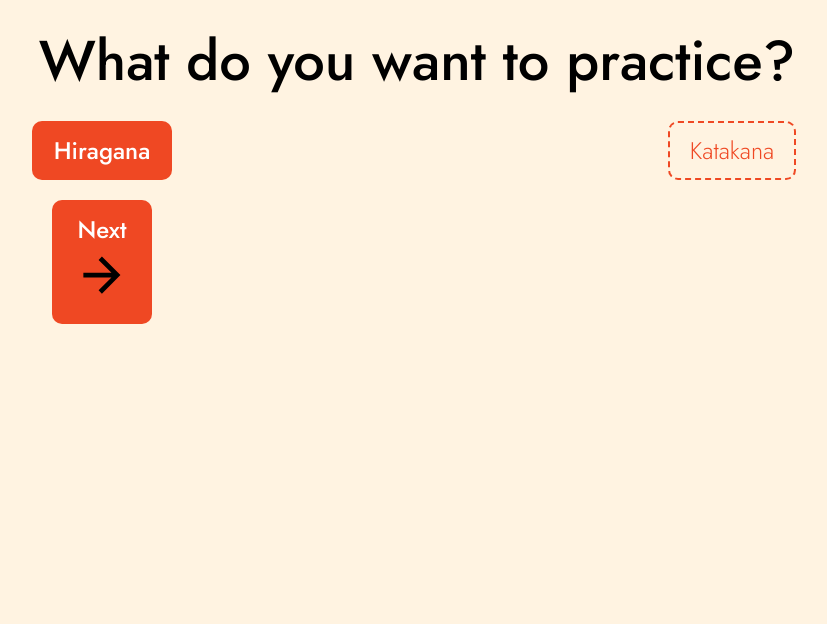
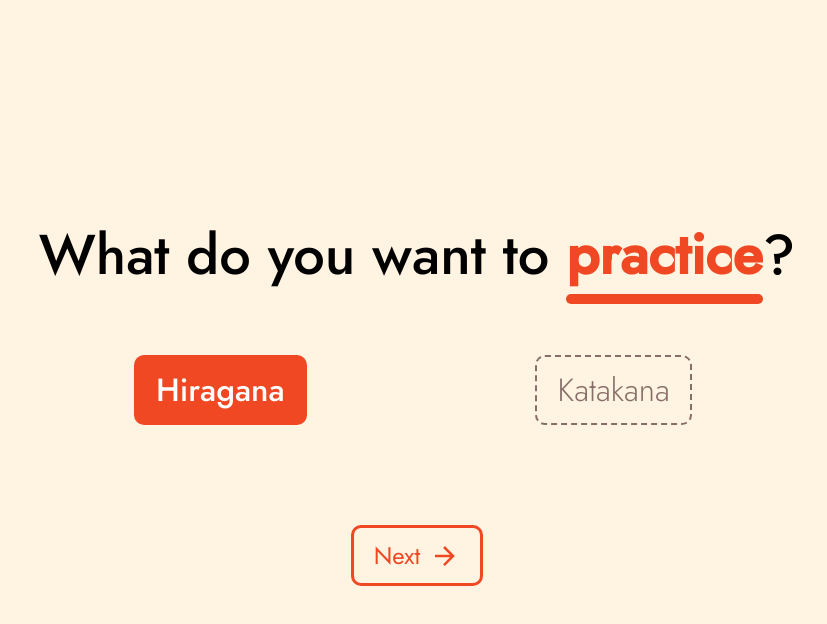
Before and after one commit to federicaercole/kana-app, a React (Create React App) app: page / in a window 1280 px wide. Shown: the top 624 px of the page, without its empty margins (223-1050 px from the left). Built offline with nearby package versions, Linux system fonts and the light colour scheme.

Commit message:
Fix style and add animations

```diff
--- a/src/index.css
+++ b/src/index.css
@@ -1,4 +1,7 @@
 @import url('https://fonts.googleapis.com/css2?family=Jost:wght@300;400;500');
+@import url('https://fonts.googleapis.com/css2?family=Noto+Sans+JP');
+
+/* Basic styles and containers*/
 
 :root {
   --primary-color: #EF4823;
@@ -15,49 +18,97 @@
 body {
   font-family: 'Jost', sans-serif;
   background-color: var(--background);
-  accent-color: var(--primary-color);
   font-size: 1.3rem;
+}
+
+#app {
+  display: grid;
+  grid-template-rows: 1fr auto;
+  min-height: 100vh;
+  justify-items: center;
+  align-items: center;
 }
 
 main {
   display: grid;
-  grid-template-columns: 1fr 1fr;
-  gap: 20px;
+  grid-template-columns: repeat(2, minmax(0, 1fr));
+  column-gap: 30px;
   justify-items: center;
-  align-items: center;
+  align-items: stretch;
   padding: 20px;
-}
-
-h1 {
-  font-size: 3.5rem;
-  font-weight: 500;
-}
-
-h1,
-h1+p,
-h2,
-h2+p,
-p {
-  grid-column: 1/3;
-  text-align: center;
+  margin-top: 70px;
 }
 
 main>div {
   grid-column: 1/3;
-  padding: 10px;
+  padding: 15px;
   border-bottom: 2px solid var(--secondary-color);
   display: flex;
   justify-content: flex-start;
   justify-self: stretch;
 }
 
-main>div label {
-  font-size: 1.3rem;
+main>div:first-of-type {
+  margin-top: 30px;
 }
+
+.allKana {
+  grid-column: 1/3;
+  margin-bottom: 30px;
+  font-weight: 500;
+  border-radius: 15px;
+  border: 3px solid var(--secondary-color);
+  justify-self: center;
+}
+
+/*Text*/
+
+h1 {
+  font-size: 2.5rem;
+  font-weight: 500;
+  margin-bottom: 40px;
+}
+
+h1,
+h1+p,
+p {
+  grid-column: 1/3;
+  text-align: center;
+}
+
+p {
+  font-size: 1.6rem;
+}
+
+.highlight {
+  color: var(--primary-color);
+  position: relative;
+  font-weight: 700;
+}
+
+.highlight::after {
+  content: "";
+  background-color: var(--primary-color);
+  height: 10px;
+  display: block;
+  border-radius: 20px;
+  position: absolute;
+  inset: 60px 0 0 0;
+}
+
+p>.highlight::after {
+  inset: 35px 0 0 0;
+}
+
+/*Input and labels*/
 
 label[for="numberOfWords"],
 select {
-  grid-column: 1/3;
+  align-self: center;
+}
+
+main>div:last-of-type:not(.score) {
+  border-bottom: none;
   justify-self: center;
 }
 
@@ -67,90 +118,13 @@ select {
   padding: 10px;
   border-radius: 10px;
   font-size: 1.2rem;
-}
-
-.highlight {}
-
-button {
-  border-radius: 10px;
-  background-color: #EF4823;
-  border-color: transparent;
-  padding: 10px 20px;
-  font-family: inherit;
-  font-size: 1.5rem;
-  font-weight: 500;
-  color: white;
-  cursor: pointer;
-}
-
-button.inactive {
-  font-weight: 300;
-  background-color: var(--background);
-  border: 2px dashed var(--primary-color);
-  color: var(--primary-color);
-}
-
-button:hover {
-  background-color: var(--secondary-color);
-  color: black;
-  border-color: transparent;
-}
-
-.start {
-  grid-column: 1/3;
-  font-size: 2rem;
-  justify-self: center;
+  margin-left: 20px;
 }
 
 input[type="checkbox"] {
   margin-right: 10px;
-  width: 20px;
-}
-
-.message {
-  grid-column: 1/3;
-  background-color: #FFC8C4;
-  color: black;
-  padding: 10px;
-  border-radius: 10px;
-  justify-self: center;
-  display: flex;
-  font-size: 1.2rem;
-  line-height: 1.6rem;
-}
-
-.message svg {
-  width: 30px;
-  margin-right: 10px;
-  fill: #A20D00;
-}
-
-.score {
-  grid-column: 1/3;
-  padding: 10px;
-  border-radius: 50%;
-  width: 130px;
-  height: 130px;
-  background-color: var(--primary-color);
-  border: 8px solid var(--secondary-color);
-  color: white;
-  display: flex;
-  justify-content: center;
-  align-items: center;
-  font-size: 4rem;
-  justify-self: center;
-  margin: 20px;
-}
-
-
-p {
-  font-size: 1.6rem;
-}
-
-.word {
-  grid-column: 1/3;
-  justify-self: center;
-  font-size: 3rem;
+  width: 25px;
+  accent-color: var(--primary-color);
 }
 
 input[type="text"] {
@@ -166,50 +140,183 @@ input[type="text"] {
 
 .inputWord {
   padding: 0;
-  border-bottom: 0;
   gap: 10px;
-  display: flex;
   flex-wrap: wrap;
   justify-content: center;
 }
 
-.submit {
-  padding: 0 10px;
-  border-radius: 15px;
+.allKana label {
+  font-size: 1.4rem;
+}
+
+.word {
+  grid-column: 1/3;
+  font-size: 3rem;
+  font-family: 'Noto Sans JP', sans-serif;
+  margin: 50px 0;
+}
+
+/*Buttons*/
+
+button {
+  border-radius: 10px;
+  background-color: #EF4823;
+  border-color: transparent;
+  padding: 10px 20px;
+  font-family: inherit;
+  font-size: 1.5rem;
+  font-weight: 500;
+  color: white;
+  cursor: pointer;
+  margin-top: 20px;
+  transition: background-color 0.4s ease-out 0s;
+}
+
+button.inactive {
+  font-weight: 300;
+  background-color: var(--background);
+  border: 2px dashed #876e68;
+  color: #876e68;
+}
+
+.start,
+.hiragana,
+.katakana {
+  font-size: 2rem;
+}
+
+.hiragana,
+.katakana {
+  grid-column: 1/3;
+}
+
+.next,
+.back,
+.solution,
+.list {
+  display: flex;
+  border: 3px solid var(--primary-color);
+  background-color: transparent;
+  font-weight: 400;
+  color: var(--primary-color);
+  flex-wrap: wrap;
+  align-items: center;
+  justify-content: center;
+  gap: 10px;
+}
+
+table+.start {
+  grid-column: 1/3;
+}
+
+.next {
+  grid-column: 1/3;
+  margin-top: 100px;
 }
 
 .solution {
   grid-column: 1/3;
-  background-color: transparent;
-  color: var(--primary-color);
-  padding: 0;
+  margin-top: 50px;
 }
 
-.solution:hover {
-  background-color: transparent;
+.next svg,
+.back svg,
+.solution svg,
+.list svg {
+  fill: var(--primary-color);
+  width: 30px;
 }
 
-.solution>span {
-  text-decoration: underline;
+button:active {
+  background-color: var(--primary-color);
+  color: white;
 }
+
+button:active>svg {
+  fill: white;
+}
+
+.submit {
+  padding: 0 20px;
+  border-radius: 15px;
+  margin-top: 0;
+}
+
+/*Messages*/
+
+.message,
+.info {
+  background-color: #FFC8C4;
+  color: black;
+  padding: 10px;
+  display: flex;
+  font-size: 1.2rem;
+  line-height: 1.6rem;
+  margin: 20px 0;
+}
+
+.message {
+  position: relative;
+  z-index: 2;
+}
+
+.info {
+  background-color: var(--secondary-color);
+}
+
+.message svg,
+.info svg {
+  width: 30px;
+  margin-right: 10px;
+  fill: #A20D00;
+}
+
+.info svg {
+  fill: var(--primary-color);
+}
+
+/*Result page*/
+
+.score {
+  padding: 10px;
+  border-radius: 50%;
+  width: 130px;
+  height: 130px;
+  background-color: var(--primary-color);
+  border: 10px solid var(--secondary-color);
+  color: white;
+  justify-content: center;
+  align-items: center;
+  font-size: 4rem;
+  justify-self: center;
+  margin: 20px;
+  position: relative;
+  z-index: 2;
+}
+
+.score+p {
+  margin: 30px 0 120px 0;
+}
+
+/*Progress circle*/
 
 .progress {
   grid-column: 1/3;
   position: relative;
-  width: 90px;
-  height: 90px;
+  width: 120px;
+  height: 120px;
   border-radius: 50%;
-  display: flex;
   align-items: center;
   justify-content: center;
   border: 0;
+  justify-self: center;
 }
 
 .progress::before {
   content: "";
   position: absolute;
-  height: 70px;
-  width: 70px;
+  height: 100px;
+  width: 100px;
   border-radius: 50%;
   background-color: var(--background);
 }
@@ -218,17 +325,20 @@ input[type="text"] {
   position: relative;
 }
 
+/*Table*/
+
 table {
   grid-column: 1/3;
   border-collapse: collapse;
   border-top: 3px solid var(--secondary-color);
   justify-self: stretch;
+  margin-bottom: 50px;
 }
 
 th,
 td {
   text-align: left;
-  padding: 15px;
+  padding: 15px 0 15px 25px;
 }
 
 tr {
@@ -242,3 +352,252 @@ tr:last-child {
 .wrong {
   background-color: var(--secondary-color);
 }
+
+/*Media queries*/
+
+@media (min-width: 500px) {
+
+  .hiragana,
+  .katakana {
+    grid-column: auto;
+  }
+}
+
+@media (min-width: 600px) {
+
+  main>div {
+    grid-column: auto;
+  }
+
+  main>div:last-of-type {
+    grid-column: 1/3;
+  }
+
+  h1 {
+    font-size: 3.5rem;
+  }
+
+  .highlight::after {
+    inset: 80px 0 0 0;
+  }
+}
+
+@media (min-width: 900px) {
+
+  main {
+    max-width: 900px;
+    margin: 0 auto;
+  }
+
+  body {
+    background-size: 100% 20%;
+  }
+}
+
+@media(hover:hover) {
+
+  button:hover {
+    background-color: var(--secondary-color);
+    color: black;
+    border-color: transparent;
+  }
+
+  button:hover>svg {
+    fill: black;
+  }
+}
+
+@media (prefers-reduced-motion: reduce) {
+
+  button,
+  .message,
+  .solution {
+    transition: none;
+    animation: none;
+  }
+}
+
+/*Animations*/
+
+.message,
+.solution {
+  -webkit-animation: fade-in-top 0.6s cubic-bezier(0.390, 0.575, 0.565, 1.000) both;
+  animation: fade-in-top 0.6s cubic-bezier(0.390, 0.575, 0.565, 1.000) both;
+}
+
+.score {
+  -webkit-animation: bounce-top 0.9s both;
+  animation: bounce-top 0.9s both;
+}
+
+.word {
+  -webkit-animation: fade-in 0.9s cubic-bezier(0.390, 0.575, 0.565, 1.000) both;
+  animation: fade-in 0.9s cubic-bezier(0.390, 0.575, 0.565, 1.000) both;
+}
+
+@-webkit-keyframes fade-in {
+  0% {
+    opacity: 0;
+  }
+
+  100% {
+    opacity: 1;
+  }
+}
+
+@keyframes fade-in {
+  0% {
+    opacity: 0;
+  }
+
+  100% {
+    opacity: 1;
+  }
+}
+
+
+@-webkit-keyframes fade-in-top {
+  0% {
+    -webkit-transform: translateY(-50px);
+    transform: translateY(-50px);
+    opacity: 0;
+  }
+
+  100% {
+    -webkit-transform: translateY(0);
+    transform: translateY(0);
+    opacity: 1;
+  }
+}
+
+@keyframes fade-in-top {
+  0% {
+    -webkit-transform: translateY(-50px);
+    transform: translateY(-50px);
+  }
+
+  100% {
+    -webkit-transform: translateY(0);
+    transform: translateY(0);
+  }
+}
+
+@-webkit-keyframes bounce-top {
+  0% {
+    -webkit-transform: translateY(-60px);
+    transform: translateY(-60px);
+    -webkit-animation-timing-function: ease-in;
+    animation-timing-function: ease-in;
+    opacity: 1;
+  }
+
+  24% {
+    opacity: 1;
+  }
+
+  40% {
+    -webkit-transform: translateY(-24px);
+    transform: translateY(-24px);
+    -webkit-animation-timing-function: ease-in;
+    animation-timing-function: ease-in;
+  }
+
+  65% {
+    -webkit-transform: translateY(-12px);
+    transform: translateY(-12px);
+    -webkit-animation-timing-function: ease-in;
+    animation-timing-function: ease-in;
+  }
+
+  82% {
+    -webkit-transform: translateY(-6px);
+    transform: translateY(-6px);
+    -webkit-animation-timing-function: ease-in;
+    animation-timing-function: ease-in;
+  }
+
+  93% {
+    -webkit-transform: translateY(-4px);
+    transform: translateY(-4px);
+    -webkit-animation-timing-function: ease-in;
+    animation-timing-function: ease-in;
+  }
+
+  25%,
+  55%,
+  75%,
+  87% {
+    -webkit-transform: translateY(0px);
+    transform: translateY(0px);
+    -webkit-animation-timing-function: ease-out;
+    animation-timing-function: ease-out;
+  }
+
+  100% {
+    -webkit-transform: translateY(0px);
+    transform: translateY(0px);
+    -webkit-animation-timing-function: ease-out;
+    animation-timing-function: ease-out;
+    opacity: 1;
+  }
+}
+
+@keyframes bounce-top {
+  0% {
+    -webkit-transform: translateY(-60px);
+    transform: translateY(-60px);
+    -webkit-animation-timing-function: ease-in;
+    animation-timing-function: ease-in;
+    opacity: 1;
+  }
+
+  24% {
+    opacity: 1;
+  }
+
+  40% {
+    -webkit-transform: translateY(-24px);
+    transform: translateY(-24px);
+    -webkit-animation-timing-function: ease-in;
+    animation-timing-function: ease-in;
+  }
+
+  65% {
+    -webkit-transform: translateY(-12px);
+    transform: translateY(-12px);
+    -webkit-animation-timing-function: ease-in;
+    animation-timing-function: ease-in;
+  }
+
+  82% {
+    -webkit-transform: translateY(-6px);
+    transform: translateY(-6px);
+    -webkit-animation-timing-function: ease-in;
+    animation-timing-function: ease-in;
+  }
+
+  93% {
+    -webkit-transform: translateY(-4px);
+    transform: translateY(-4px);
+    -webkit-animation-timing-function: ease-in;
+    animation-timing-function: ease-in;
+  }
+
+  25%,
+  55%,
+  75%,
+  87% {
+    -webkit-transform: translateY(0px);
+    transform: translateY(0px);
+    -webkit-animation-timing-function: ease-out;
+    animation-timing-function: ease-out;
+  }
+
+  100% {
+    -webkit-transform: translateY(0px);
+    transform: translateY(0px);
+    -webkit-animation-timing-function: ease-out;
+    animation-timing-function: ease-out;
+    opacity: 1;
+  }
+}
```
